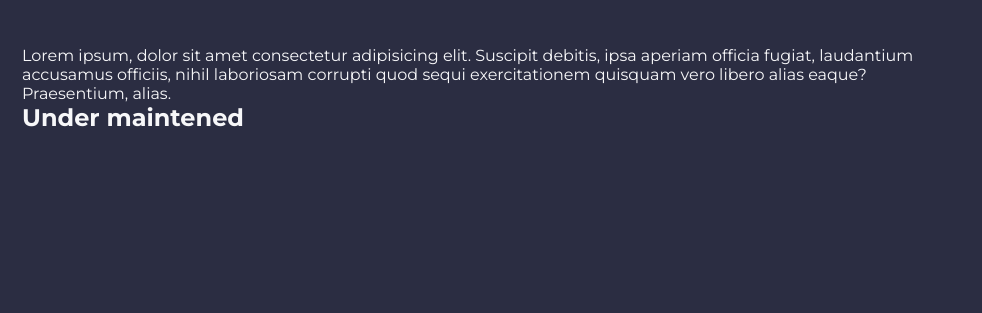
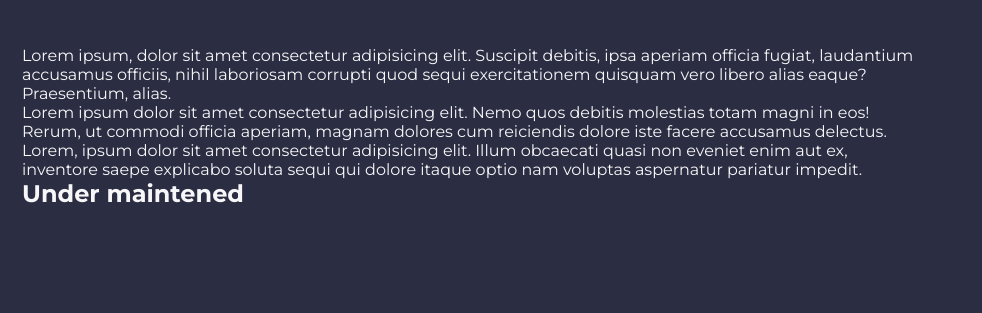
Before and after one commit to ThoriqFathurrozi/ThoriqGameSpaces, a plain HTML site: page public/index-about.html in a window 1280 px wide. Shown: the part 122-435 px from the top of the page, 298-1280 px from the left. Drawn offline with Linux system fonts and the light colour scheme.

Commit message:
menambahkan paragraf

```diff
--- a/public/index-about.html
+++ b/public/index-about.html
@@ -51,6 +51,18 @@
               officiis, nihil laboriosam corrupti quod sequi exercitationem
               quisquam vero libero alias eaque? Praesentium, alias.
             </p>
+            <p>
+              Lorem ipsum dolor sit amet consectetur adipisicing elit. Nemo quos
+              debitis molestias totam magni in eos! Rerum, ut commodi officia
+              aperiam, magnam dolores cum reiciendis dolore iste facere
+              accusamus delectus.
+            </p>
+            <p>
+              Lorem, ipsum dolor sit amet consectetur adipisicing elit. Illum
+              obcaecati quasi non eveniet enim aut ex, inventore saepe explicabo
+              soluta sequi qui dolore itaque optio nam voluptas aspernatur
+              pariatur impedit.
+            </p>
             <h1>Under maintened</h1>
           </div>
         </div>
```
